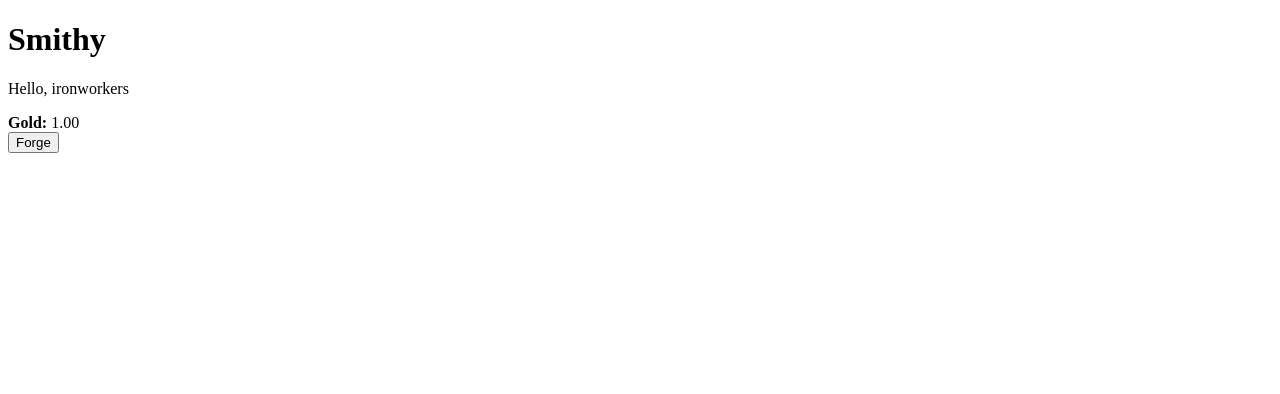
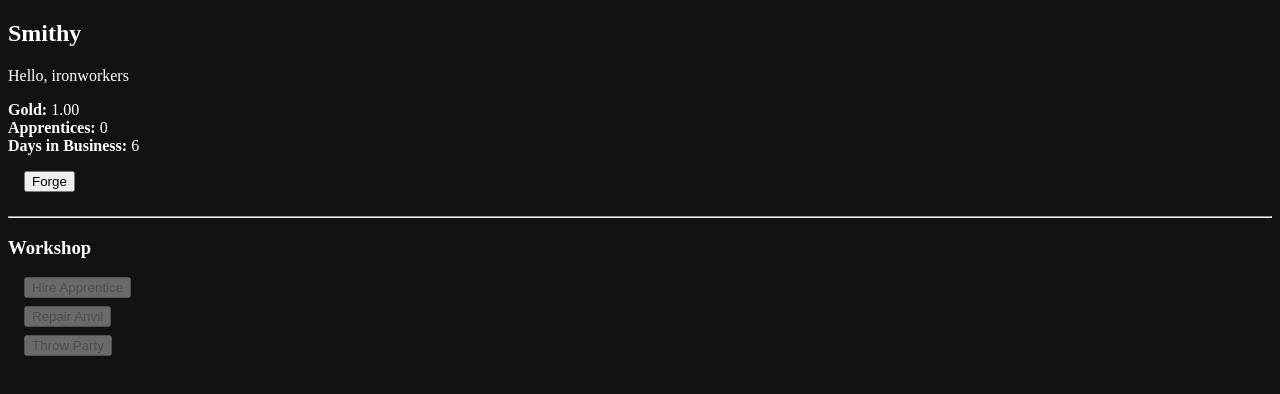
Before and after one commit to zhadn/smithy, a plain HTML site: page index.html in a window 1280 px wide. Both pictures are taken after a click on the button "Forge". Drawn offline with Linux system fonts and the light colour scheme.

Commit message:
Smithy 1.0 launch

```diff
--- a/index.html
+++ b/index.html
@@ -1,8 +1,12 @@
 <!DOCTYPE html>
 <html>
+	<head>
+		<title>Smithy - A Game for Idle Metallurgists</title>
+		<link rel="stylesheet" href="style.css">
+	</head>
 	<body>
 
-		<h1>Smithy</h1>
+		<h2>Smithy</h2>
 		<p>Hello, ironworkers</p>
 
 		<div>
@@ -12,31 +16,144 @@
 		</div>
 
 		<div>
-			<button onClick="addGold()">Forge</button>
+			<strong>Apprentices:</strong>
+			<span id="apprentice-display">0</span>
+			<span id="apprentice-increment"></span>
+		</div>
+
+		<div>
+			<strong>Days in Business:</strong>
+			<span id="days-display">0</span>
+		</div>
+
+		<div id="actions">
+			<div id="forge">
+				<button id="forge-button" onClick="addGold()">Forge</button>
+				<span id="forge-tip">Forge weapons and armor with your trusty anvil. Generates 1.0 Gold.</span>
+			</div>
+		</div>
+		<hr>
+		<h3>Workshop</h3>
+		<div id="upgrades">
+			<div id="apprentice">
+				<button id="apprentice-button" disabled="true" onClick="hireApprentice()">Hire Apprentice</button>
+				<span id="apprentice-tip">Hire a basic apprentice to help you forge weapons and armor. Increases Gold production by 0.3 Gold per day and costs 0.1 Gold per day.</span>
+			</div>
+			<div id="anvil">
+				<button id="anvil-button" disabled="true" onClick="upgradeAnvil()">Repair Anvil</button>
+				<span id="anvil-tip">Repair the Anvil with 200 gold. Increases Gold production by 50%.</span>
+			</div>
+			<div id="party">
+				<button id="party-button" disabled="true" onClick="throwParty()">Throw Party</button>
+				<span id="party-tip">Throw a party for all of your apprentices. Reduces daily apprentice cost by 50% for 30 days.</span>
+			</div>
 		</div>
 	</body>
 
 	<script>
 
-		var GOLD_AMOUNT = 0;
-		var GOLD_CONTAINER = document.getElementById("gold-display");
+		// Displays
+		var GOLD_DISPLAY = document.getElementById("gold-display");
+		var DAYS_DISPLAY = document.getElementById("days-display");
+
+		// Resources + Time
+		var gold = 0.0;
+		var days = 0;
+
+		// Upgrades
+		var goldMultiplier = 1.0
+
+		// Upgrades: Apprentice
+		var apprentices = 0
+		var apprenticeCost = 20;
+		var apprenticeStrength = 0.3;
+		var apprenticeDailyCost = 0.1;
+
+		// Upgrades: Anvil
+		var upgradedAnvilCost = 200;
+		var hasUpgradedAnvil = false;
+
+		// Upgrades: Party
+		var partyCost = 50;
+		var apprenticeTimer = 0;
+		var areApprenticesHappy = false;
+
+		// Interval
 		const intervalID = setInterval(updateSmithy, 1000);
 
 		function updateSmithy() {
-			if (GOLD_AMOUNT >= 20) {
-				setGold(0.3);
+
+			DAYS_DISPLAY.innerText = days++;
+
+			// Upgrades: Apprentice
+			if (apprentices >= 1) {
+				setGold(apprentices * apprenticeStrength);
+			}
+
+			if (gold >= apprenticeCost) {
+				document.getElementById("apprentice-button").disabled = false;
+			}
+
+			// Upgrades: Anvil
+			if (!hasUpgradedAnvil && gold >= upgradedAnvilCost) {
+				document.getElementById("anvil-button").disabled = false;
+			}
+
+			// Upgrades: Party
+			if (!areApprenticesHappy && apprentices >= 1 && gold > partyCost) {
+				document.getElementById("party-button").disabled = false;
+			}
+
+			if (areApprenticesHappy) {
+				apprenticeTimer++;
+
+				if (apprenticeTimer > 30) {
+					apprenticeTimer = 0;
+					areApprenticesHappy = false;
+				}
 			}
 		}
 
-		function addGold() {
-			GOLD_AMOUNT++;
-			GOLD_CONTAINER.innerText = GOLD_AMOUNT.toFixed(2);
+		function setGold(increment) {
+
+			let goldIncrease = (increment * goldMultiplier);
+			let apprenticeExpenses = !areApprenticesHappy ? (apprentices * apprenticeDailyCost) : (apprentices * (apprenticeDailyCost * 0.5));
+			goldIncrease = goldIncrease - apprenticeExpenses;
+
+			gold = gold + goldIncrease;
+			GOLD_DISPLAY.innerText = gold.toFixed(2);
+			document.getElementById("gold-increment").innerText = "( + " + goldIncrease.toFixed(2).toString() + " Gold/d)";
+			document.getElementById("apprentice-increment").innerText = "( + " + (apprentices * apprenticeStrength).toFixed(2).toString() + " Gold/d)";
 		}
 
-		function setGold(increment) {
-			GOLD_AMOUNT = GOLD_AMOUNT + increment;
-			GOLD_CONTAINER.innerText = GOLD_AMOUNT.toFixed(2);
-			document.getElementById("gold-increment").innerText = "+ 0.3 gold/s";
+		function addGold() {
+
+			gold++;
+			GOLD_DISPLAY.innerText = gold.toFixed(2);
+		}
+
+		function hireApprentice() {
+
+			gold = gold - apprenticeCost;
+			apprentices++;
+			apprenticeCost = apprenticeCost * 2;
+			document.getElementById("apprentice-display").innerText = apprentices;
+			document.getElementById("apprentice-button").disabled = true;
+		}
+
+		function upgradeAnvil() {
+
+			gold = gold - upgradedAnvilCost;
+			hasUpgradedAnvil = true;
+			goldMultiplier = 1.5;
+			document.getElementById("anvil-button").disabled = true;
+		}
+
+		function throwParty() {
+
+			gold = gold - partyCost;
+			areApprenticesHappy = true;
+			document.getElementById("party-button").disabled = true;
 		}
 
 	</script>
--- /dev/null
+++ b/style.css
@@ -0,0 +1,27 @@
+body {
+	color: #FFFFFF;
+	background-color: #121212;
+}
+
+#actions {
+	padding: 1em;
+}
+
+#upgrades {
+	padding-left: 1em;
+}
+
+#anvil, #apprentice {
+	padding-bottom: 0.5em;
+}
+
+#forge-tip, #anvil-tip, #apprentice-tip, #party-tip {
+	visibility: hidden;
+}
+
+#forge:hover > #forge-tip,
+#anvil:hover > #anvil-tip,
+#apprentice:hover > #apprentice-tip,
+#party:hover > #party-tip {
+	visibility: visible;
+}
```
